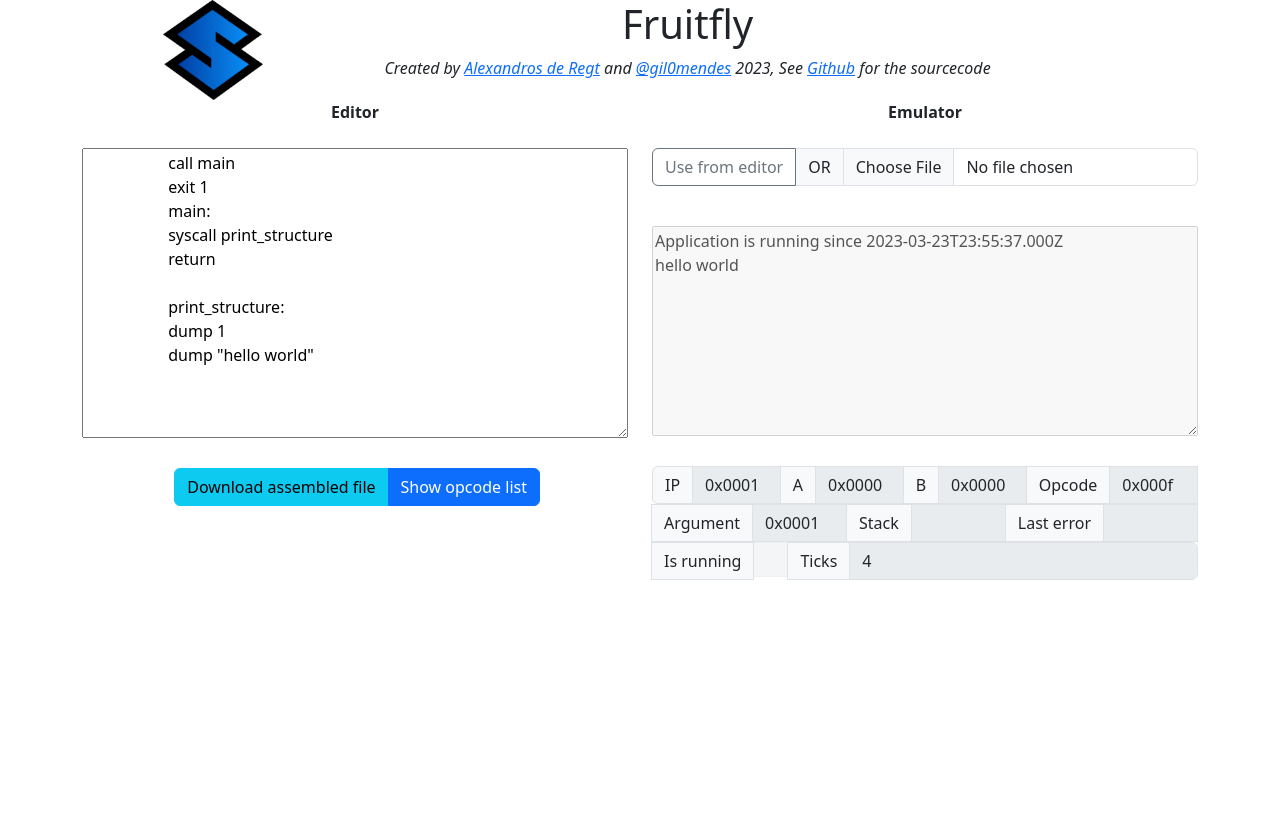
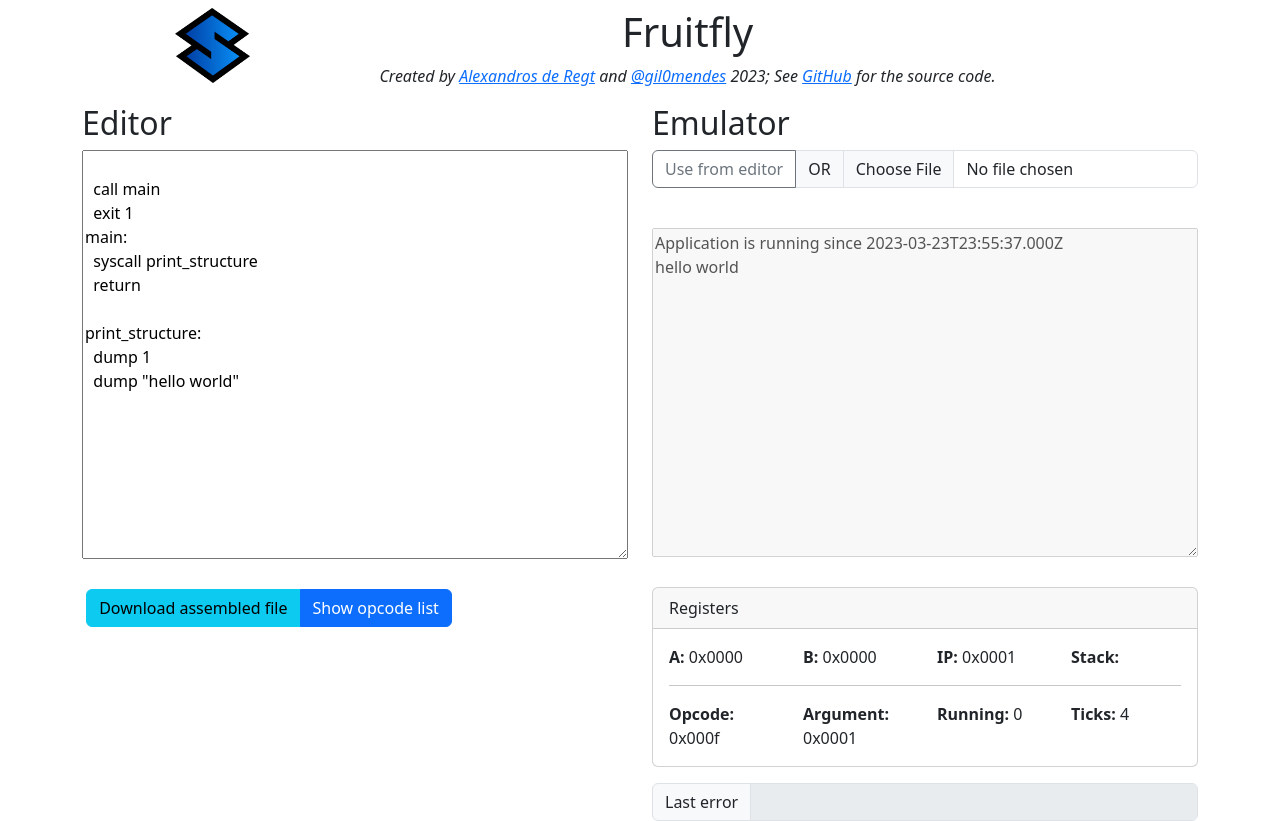
Before and after one commit to AdeRegt/Fruitfly, a plain HTML site: page index.html in a window 1280 px wide. Before the commit the page ends 800 px from the top, so only its background shows below. Drawn offline with Linux system fonts and the light colour scheme.

Commit message:
Make registers show on a card

```diff
--- a/index.html
+++ b/index.html
@@ -10,40 +10,32 @@
         integrity="sha384-w76AqPfDkMBDXo30jS1Sgez6pr3x5MlQ1ZAGC+nuZB+EYdgRZgiwxhTBTkF7CXvN"
         crossorigin="anonymous"></script>
     <style>
-        .w100{
+        .w100 {
             width: 80px !important;
         }
+
     </style>
 </head>
 
 <body>
-    <div class="container text-center">
-        <div class="row">
-            <div class="col col-lg-3">
-                <img src="/favicon.png" height="100">
+    <div class="container">
+        <div class="row text-center pt-2 pb-3">
+            <div class="col-lg-3">
+                <img src="/favicon.png" alt="Logo" height="75">
             </div>
-            <div class="col col-lg-7">
+            <div class="col-lg-7">
                 <h1>Fruitfly</h1>
-                <i>Created by <a href="https://github.com/AdeRegt">Alexandros de Regt</a> and <a href="https://github.com/gil0mendes">@gil0mendes</a> 2023, See <a href="https://github.com/AdeRegt/Fruitfly">Github</a> for
-                    the sourcecode</i><br />
+                <i>Created by <a href="https://github.com/AdeRegt">Alexandros de Regt</a> and <a
+                        href="https://github.com/gil0mendes">@gil0mendes</a> 2023; See <a
+                        href="https://github.com/AdeRegt/Fruitfly">GitHub</a> for
+                    the source code.</i><br />
             </div>
         </div>
+
         <div class="row" style="height: calc(100% - 250px);">
-            <div class="col">
-                <b>Editor</b>
-                <br />
-                <br />
-                <textarea style="width: 100%; height: calc(100% - 50px)" id="thing">
-                    call main
-                    exit 1
-                    main:
-                    syscall print_structure
-                    return
-
-                    print_structure:
-                    dump 1
-                    dump "hello world"
-                </textarea>
+            <div class="col-md-6">
+                <h2>Editor</h2>
+                <textarea style="width: 100%; height: calc(100% - 50px)" id="thing"></textarea>
                 <br />
                 <br />
                 <label id="errorContainer" style="color:red"></label>
@@ -53,12 +45,10 @@
                         data-bs-target="#opcodeModal">Show
                         opcode list</button>
                 </div>
+            </div>
 
-            </div>
-            <div class="col">
-                <b>Emulator</b>
-                <br />
-                <br />
+            <div class="col-md-6">
+                <h2>Emulator</h2>
                 <div class="input-group mb-3">
                     <button class="btn btn-outline-secondary" type="button" id="inputGroupFileAddon03">Use from
                         editor</button>
@@ -70,16 +60,57 @@
                 <textarea id="canvasid" style="width:100%;height:calc(100% - 130px)" disabled></textarea>
                 <br />
                 <label id="mystatus" style="color:lightgray"></label>
-                <div class="input-group mb-3">
-                    <span class="input-group-text">IP</span><input type="text" class="form-control w100" disabled id="register_ip_show">
-                    <span class="input-group-text">A</span><input type="text" class="form-control w100" disabled id="register_a_show">
-                    <span class="input-group-text">B</span><input type="text" class="form-control w100" disabled id="register_b_show">
-                    <span class="input-group-text">Opcode</span><input type="text" class="form-control w100" disabled id="register_opcode_show">
-                    <span class="input-group-text">Argument</span><input type="text" class="form-control w100" disabled id="register_argument_show">
-                    <span class="input-group-text">Stack</span><input type="text" class="form-control w100" disabled id="register_stack_show">
-                    <span class="input-group-text">Last error</span><input type="text" class="form-control w100" disabled id="register_le_show">
-                    <span class="input-group-text">Is running</span><input class="form-control form-check-input" type="checkbox" disabled id="register_ir_show" style="height:35px;margin-top: 0px;max-width:35px">
-                    <span class="input-group-text">Ticks</span><input type="text" class="form-control w100" disabled id="register_tc_show">
+
+                <div class="card">
+                    <div class="card-header">Registers</div>
+                    <div class="card-body">
+                        <div class="row">
+                            <div class="col-xs-6 col-sm-3">
+                                <strong>A:</strong>
+                                <span class="register-value hex-value" id="register_a_show">0x0000</span>
+                            </div>
+                            <div class="col-xs-6 col-sm-3">
+                                <strong>B:</strong>
+                                <span class="register-value hex-value" id="register_b_show">0x0000</span>
+                            </div>
+                            <div class="col-xs-6 col-sm-3">
+                                <strong>IP:</strong>
+                                <span class="register-value hex-value" id="register_ip_show">0x0000</span>
+                            </div>
+                            <div class="col-xs-6 col-sm-3">
+                                <strong>Stack:</strong>
+                                <span class="register-value hex-value" id="register_stack_show">0x0000</span>
+                            </div>
+                        </div>
+                        <div class="row">
+                            <div class="col">
+                                <hr />
+                            </div>
+                        </div>
+                        <div class="row">
+                            <div class="col-xs-6 col-sm-3">
+                                <strong>Opcode:</strong>
+                                <span class="register-value hex-value" id="register_opcode_show">0x0000</span>
+                            </div>
+                            <div class="col-xs-6 col-sm-3">
+                                <strong>Argument:</strong>
+                                <span class="register-value hex-value" id="register_argument_show">-</span>
+                            </div>
+                            <div class="col-xs-6 col-sm-3">
+                                <strong>Running:</strong>
+                                <span class="register-value hex-value" id="register_ir_show">0</span>
+                            </div>
+                            <div class="col-xs-6 col-sm-3">
+                                <strong>Ticks:</strong>
+                                <span class="register-value hex-value" id="register_tc_show">0</span>
+                            </div>
+                        </div>
+                    </div>
+                </div>
+
+                <div class="input-group my-3">
+                    <span class="input-group-text">Last error</span><input type="text" class="form-control w100"
+                        disabled id="register_le_show">
                 </div>
             </div>
         </div>
--- a/js/editor.js
+++ b/js/editor.js
@@ -1,5 +1,17 @@
 import { FruitflyEmulator } from "./emulator.js";
 import { FruitflyCompiler } from "./compiler.js";
+
+const DEFAULT_PROGRAM = `
+  call main
+  exit 1
+main:
+  syscall print_structure
+  return
+
+print_structure:
+  dump 1
+  dump "hello world"
+`;
 
 class FruitflyCompilerEditor {
     compiler = new FruitflyCompiler();
@@ -50,11 +62,15 @@ class FruitflyCompilerEditor {
     }
 }
 
+// set default program
+document.getElementById("thing").value = DEFAULT_PROGRAM;
+
 const editor = new FruitflyCompilerEditor(
     document.getElementById("thing"),
     document.getElementById("errorContainer"),
     document.getElementById("downloadlink")
 );
+
 editor.attach();
 editor.setOnCompiledListener(function (data) {
     emulator.insertCartridge(data);
--- a/js/emulator.js
+++ b/js/emulator.js
@@ -49,7 +49,7 @@ export class FruitflyEmulator {
         this.onexit = fun;
     }
 
-    setRegisterInfo(ip,a,b,op,ar,call,le,ir,tick){
+    setRegisterInfo(ip, a, b, op, ar, call, le, ir, tick) {
         this.lab_ip = ip;
         this.lab_a = a;
         this.lab_b = b;
@@ -61,9 +61,9 @@ export class FruitflyEmulator {
         this.lab_tick = tick;
     }
 
-    formatString(ind){
+    formatString(ind) {
         var t = ind;
-        while(t.length<4){
+        while (t.length < 4) {
             t = "0" + t;
         }
         return t;
@@ -74,19 +74,24 @@ export class FruitflyEmulator {
      * The idea is by doing that the emulator can be easily ported, for example to run on Node or Deno.
      */
     updateStatus() {
-        this.lab_ip.value = "0x"+this.formatString(this.instruction_pointer.toString(16));
-        this.lab_a.value = "0x"+this.formatString(this.registerA.toString(16));
-        this.lab_b.value = "0x"+this.formatString(this.registerB.toString(16));
-        this.lab_op.value = "0x"+this.formatString(this.current_opcode.toString(16));
-        this.lab_ar.value = "0x"+this.formatString(this.current_argument.toString(16));
-        this.lab_call.value = this.callstack.join(",");
+        this.lab_ip.innerHTML =
+            "0x" + this.formatString(this.instruction_pointer.toString(16));
+        this.lab_a.innerHTML =
+            "0x" + this.formatString(this.registerA.toString(16));
+        this.lab_b.innerHTML =
+            "0x" + this.formatString(this.registerB.toString(16));
+        this.lab_op.innerHTML =
+            "0x" + this.formatString(this.current_opcode.toString(16));
+        this.lab_ar.innerHTML =
+            "0x" + this.formatString(this.current_argument.toString(16));
+        this.lab_call.innerHTML = this.callstack.join(",");
         this.lab_le.value = this.lastError;
-        if(this.is_running){
-            this.lab_ir.setAttribute("checked" ,this.is_running);
-        }else{
+        if (this.is_running) {
+            this.lab_ir.setAttribute("checked", this.is_running);
+        } else {
             this.lab_ir.removeAttribute("checked");
         }
-        this.lab_tick.value = this.ticksSinceBoot;
+        this.lab_tick.innerHTML = this.ticksSinceBoot;
     }
 
     stop() {
@@ -211,7 +216,7 @@ export class FruitflyEmulator {
         if (this.current_argument == 4) {
             this.A *= this.B;
         }
-        if (this.current_argument == 16){
+        if (this.current_argument == 16) {
             this.doDebug();
         }
         this.instruction_pointer++;
```
